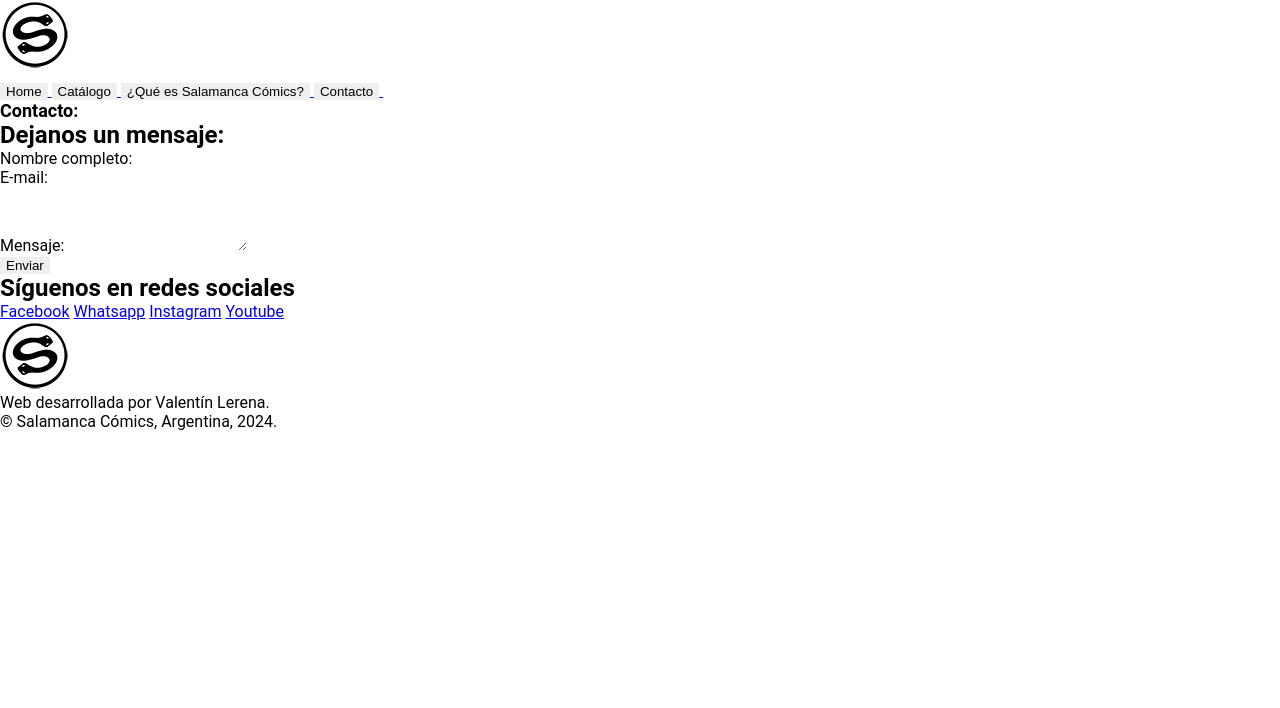
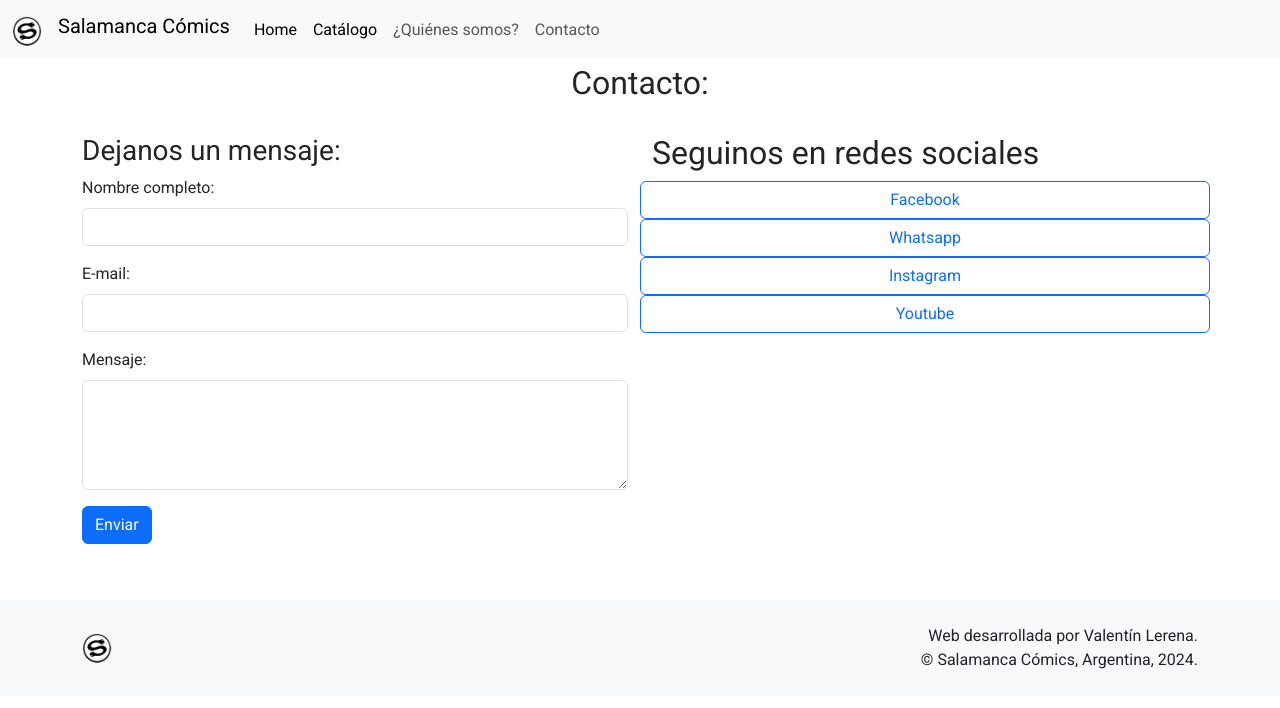
Before and after one commit to Varucard2501/Salamanca_web, a plain HTML site: page pages/contacto.html in a window 1280 px wide. Drawn offline with nearby package versions, Linux system fonts and the light colour scheme; files that its build step writes are made by us from their sources.

Commit message:
Agregada página de contacto y modificado /css.

```diff
--- a/css/style.css
+++ b/css/style.css
@@ -114,3 +114,11 @@
   margin-top: 4rem;
   margin-bottom: 2rem;
 }
+
+
+/* ---------------------------------------- ESTILOS PÁGINA: CONTACTO ---------------------------------------*/
+
+.contacto_main {
+  margin-top: 4rem;
+  margin-bottom: 2rem;
+}
--- a/pages/contacto.html
+++ b/pages/contacto.html
@@ -6,111 +6,132 @@
     <meta name="viewport" content="width=device-width, initial-scale=1.0">
     <title>Contacto</title>
 
+    <!-- Estilos Bootstrap -->
+    <link href="https://cdn.jsdelivr.net/npm/bootstrap@5.3.2/dist/css/bootstrap.min.css" rel="stylesheet"
+        integrity="sha384-T3c6CoIi6uLrA9TneNEoa7RxnatzjcDSCmG1MXxSR1GAsXEV/Dwwykc2MPK8M2HN" crossorigin="anonymous">
+
     <!-- CSS -->
-    <link rel="stylesheet" href="../style.css">
+    <link rel="stylesheet" href="../css/style.css">
 
     <!-- Javascript-->
-    <script src="script.js"></script>
+    <script src="..."></script>
 
     <!-- Fuentes Web -->
-    <link rel="preconnect" href="https://fonts.googleapis.com">
-    <link rel="preconnect" href="https://fonts.gstatic.com" crossorigin>
-    <link href="https://fonts.googleapis.com/css2?family=Balsamiq+Sans:ital,wght@0,400;0,700;1,400;1,700&display=swap"
-        rel="stylesheet">
+    <link rel="stylesheet" href="https://fonts.googleapis.com/css?family=Roboto:400,700&display=swap">
 
 </head>
 
 <body>
 
-    <!-- Header, adentro va la barra de nav-->
-
+    <!-- "Header / Barra de navegación" -->
     <header>
-        <div id="sticky-navbar" class="navbar sticky">
-
-            <div class="navbar-logo" id="logo">
-                <a href="#">
-                    <img src="../images/logo_70px.png" alt="Logo">
+        <nav class="navbar navbar-expand-lg bg-body-tertiary fixed-top">
+            <div class="container-fluid">
+                <!-- Logo -->
+                <a class="navbar-brand" href="#">
+                    <img src="../images/logo_70px.png" alt="Logo" width="30" height="30"
+                        class="d-inline-block align-text-top">
                 </a>
-            </div>
-
-            <div class="navbar-buttons">
-                <a href="../index.html">
-                    <button class="navbar-button">Home</button>
-                </a>
-                <a href="catalogo.html">
-                    <button class="navbar-button">Catálogo</button>
-                </a>
-                <a href="que_es.html">
-                    <button class="navbar-button">¿Qué es Salamanca Cómics?</button>
-                </a>
-                <a href="#">
-                    <button class="navbar-button">Contacto</button>
-                </a>
-                <a href=" " class="fas fa-shopping-bag">
-                    <img src="../images/baseline_shopping_bag_white_24dp.png">
-                </a>
-
+                <!-- Título -->
+                <h1 class="navbar-brand">Salamanca Cómics</h1>
+                <!-- Botón de alternancia para dispositivos móviles -->
+                <button class="navbar-toggler" type="button" data-bs-toggle="collapse"
+                    data-bs-target="#navbarSupportedContent" aria-controls="navbarSupportedContent"
+                    aria-expanded="false" aria-label="Toggle navigation">
+                    <span class="navbar-toggler-icon"></span>
+                </button>
+                <!-- Contenido del menú de navegación -->
+                <div class="collapse navbar-collapse" id="navbarSupportedContent">
+                    <ul class="navbar-nav flex-grow-1"> <!-- Utiliza flex-grow-1 -->
+                        <li class="nav-item">
+                            <a class="nav-link active" aria-current="page" href="../index.html">Home</a>
+                        </li>
+                        <li class="nav-item">
+                            <a class="nav-link active" aria-current="page" href="catalogo.html">Catálogo</a>
+                        </li>
+                        <li class="nav-item">
+                            <a class="nav-link" href="quienes_somos.html">¿Quiénes somos?</a>
+                        </li>
+                        <li class="nav-item">
+                            <a class="nav-link" href="#">Contacto</a>
+                        </li>
+                    </ul>
                 </div>
             </div>
+        </nav>
     </header>
+    <!-- Fin del "Header" -->
 
     <!-- Main -->
 
-    <main>
-        <h1>Contacto:</h1>
+    <main class="contacto_main">
+        <h2 class="text-center">Contacto:</h2>
 
-        <div class="container-main">
         <div class="container">
-                <h2>Dejanos un mensaje:</h2>
+            <div class="row">
+                <div class="col-md-6 my-4">
+                    <h3>Dejanos un mensaje:</h3>
 
                     <form>
-                    <div class="form-group">
-                        <label for="fullname">Nombre completo:</label>
-                        <input type="text" id="fullname" name="fullname">
+                        <div class="mb-3">
+                            <label for="fullname" class="form-label">Nombre completo:</label>
+                            <input type="text" class="form-control" id="fullname" name="fullname">
                         </div>
 
-                    <div class="form-group">
-                        <label for="email">E-mail:</label>
-                        <input type="email" id="email" name="email">
+                        <div class="mb-3">
+                            <label for="email" class="form-label">E-mail:</label>
+                            <input type="email" class="form-control" id="email" name="email">
                         </div>
 
-                    <div class="form-group">
-                        <label for="message">Mensaje:</label>
-                        <textarea id="message" name="message" rows="4"></textarea>
+                        <div class="mb-3">
+                            <label for="message" class="form-label">Mensaje:</label>
+                            <textarea class="form-control" id="message" name="message" rows="4"></textarea>
                         </div>
 
-                    <div class="form-group">
-                        <button type="submit" class="btn">Enviar</button>
-                    </div>
+                        <button type="submit" class="btn btn-primary">Enviar</button>
                     </form>
                 </div>
+                <div class="col-md-6 my-4">
+                    <h2>Seguinos en redes sociales</h2>
 
-            <div class="container">
-                <h2>Síguenos en redes sociales</h2>
-
-                <div>
-                    <a href="https://www.facebook.com" class="btn">Facebook</a>
-                    <a href="https://www.whatsapp.com" class="btn">Whatsapp</a>
-                    <a href="https://www.instagram.com" class="btn">Instagram</a>
-                    <a href="https://www.youtube.com" class="btn">Youtube</a>
+                    <div class="row">
+                        <a href="https://www.facebook.com" class="btn btn-outline-primary">Facebook</a>
+                        <a href="https://www.whatsapp.com" class="btn btn-outline-primary">Whatsapp</a>
+                        <a href="https://www.instagram.com" class="btn btn-outline-primary">Instagram</a>
+                        <a href="https://www.youtube.com" class="btn btn-outline-primary">Youtube</a>
+                    </div>
                 </div>
             </div>
         </div>
     </main>
 
-    <!-- Footer -->
-    <footer>
-        <div class="footer">
-            <div class="footer_logo">
-                <a href=".">
-                    <img src="../images/logo_70px.png" alt="logo">
+
+    <!-- "Footer"-->
+    <footer class="bg-body-tertiary text-dark">
+        <div class="container py-4">
+            <div class="row align-items-center justify-content-between">
+                <div class="col-md-6">
+                    <div class="footer_logo text-center text-md-start">
+                        <a href="#">
+                            <img src="../images/logo_70px.png" alt="logo" class="img-fluid" width="30" height="30">
                         </a>
                     </div>
-            <div class="footer_copyrights">
-                <p>Web desarrollada por Valentín Lerena.<br>© Salamanca Cómics, Argentina, 2024.</p>
+                </div>
+                <div class="col-md-6">
+                    <div class="footer_copyrights text-center text-md-end">
+                        <p class="mb-0">Web desarrollada por Valentín Lerena.<br>© Salamanca Cómics, Argentina, 2024.
+                        </p>
+                    </div>
+                </div>
             </div>
         </div>
     </footer>
+    <!-- Fin del "Footer"-->
+
+    <!-- Script Bootstrap -->
+    <script src="https://cdn.jsdelivr.net/npm/bootstrap@5.3.2/dist/js/bootstrap.bundle.min.js"
+        integrity="sha384-C6RzsynM9kWDrMNeT87bh95OGNyZPhcTNXj1NW7RuBCsyN/o0jlpcV8Qyq46cDfL"
+        crossorigin="anonymous"></script>
 
 
 </body>
```
Lines whose indentation alone changed are shown as unchanged.
